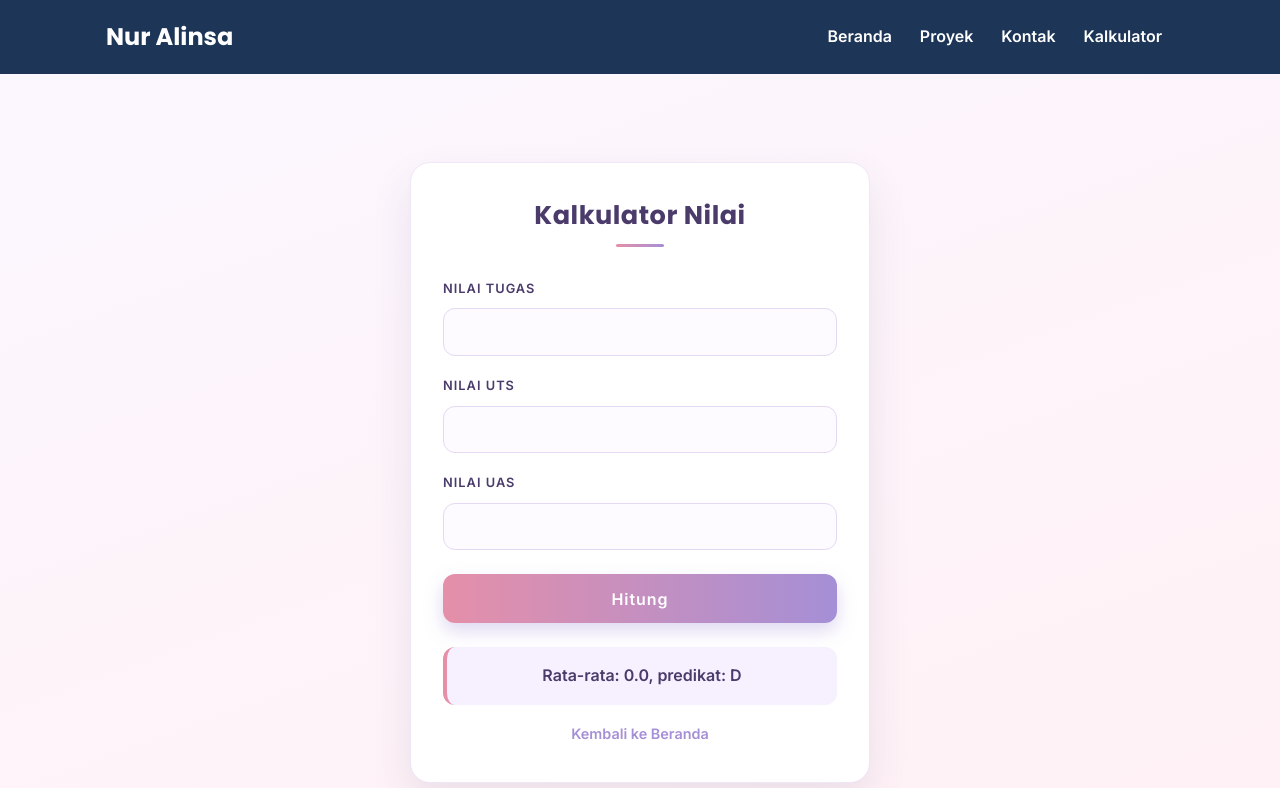
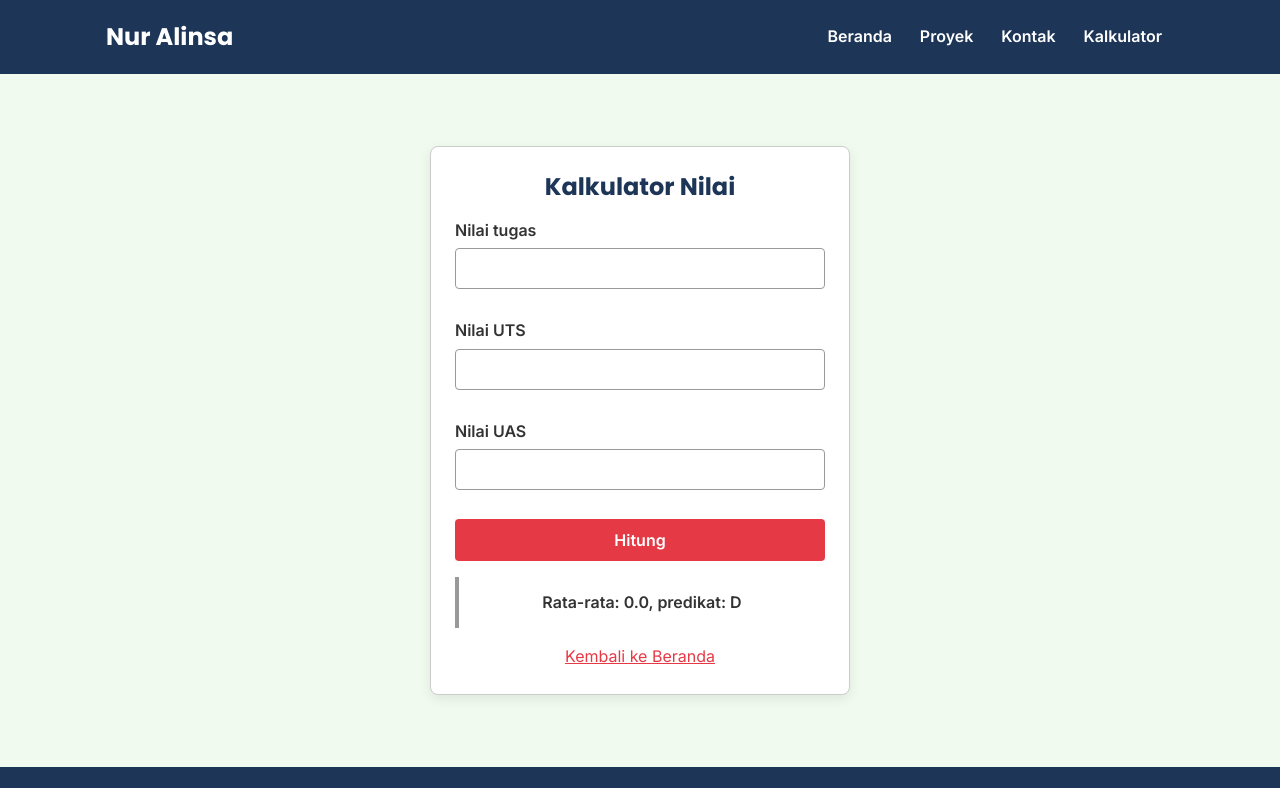
Before and after one commit to alinpplg1-cod/tugas-portofolio-nuralinsa, a plain HTML site: page kalkulator.html in a window 1280 px wide. Both pictures are taken after a click on the button "Hitung". Shown: the top 788 px of the page. Drawn offline with Linux system fonts and the light colour scheme.

Commit message:
perbaiki foto profil, tampilan kalkulator, dan tombol kosongkan pesan

```diff
--- a/css/kalkulator.css
+++ b/css/kalkulator.css
@@ -1,98 +1,46 @@
-
-/* Latar halaman */
-body {
-    min-height: 100vh;
-    background: linear-gradient(160deg, #FBF7FF 0%, #FFF1F5 100%);
-    background-attachment: fixed;
+/* Kartu kalkulator */
+main .kartu {
+    max-width: 420px;
+    margin: 2rem auto;
+    padding: 1.5rem;
+    border: 1px solid #ccc;
+    border-radius: 8px;
 }
 
-/* Kartu kalkulator */
-main .kartu {
-    max-width: 460px;
-    margin: 3rem auto;
-    padding: 2.25rem 2rem;
-    border: 1px solid #EFE6F7;
-    border-radius: 20px;
-    background-color: #FFFFFF;
-    box-shadow: 0 20px 40px rgba(74, 59, 107, 0.1);
-}
-
-/* Judul dengan garis kecil di bawahnya */
 main .kartu h2 {
-    margin-bottom: 1.75rem;
-    color: #4A3B6B;
-    font-size: 1.6rem;
-    letter-spacing: 0.02em;
+    margin-bottom: 1rem;
     text-align: center;
-}
-
-main .kartu h2::after {
-    content: "";
-    display: block;
-    width: 48px;
-    height: 3px;
-    margin: 0.75rem auto 0;
-    border-radius: 999px;
-    background: linear-gradient(90deg, #E58FA9, #A58FD6);
 }
 
 /* Label dan kolom isian */
 main .kartu label {
-    color: #4A3B6B;
-    font-size: 0.8rem;
     font-weight: 600;
-    letter-spacing: 0.08em;
-    text-transform: uppercase;
 }
 
 main .kartu input {
+    width: 100%;
     max-width: 100%;
-    margin-top: 0.5rem;
-    padding: 0.8rem 1rem;
-    border: 1px solid #E4D9F2;
-    border-radius: 12px;
-    background-color: #FDFBFF;
-    color: #4A3B6B;
-    transition: border-color 0.25s, box-shadow 0.25s;
-}
-
-main .kartu input:focus {
-    outline: none;
-    border-color: #A58FD6;
-    box-shadow: 0 0 0 4px rgba(165, 143, 214, 0.2);
+    margin: 0.3rem 0 0.8rem;
+    padding: 0.6rem;
+    border: 1px solid #999;
+    border-radius: 4px;
 }
 
 /* Tombol Hitung */
 #tombol {
     width: 100%;
-    margin-top: 0.5rem;
-    padding: 0.9rem;
-    border-radius: 12px;
-    background: linear-gradient(90deg, #E58FA9, #A58FD6);
-    letter-spacing: 0.06em;
-    box-shadow: 0 8px 18px rgba(165, 143, 214, 0.35);
-    transition: transform 0.2s, box-shadow 0.2s;
-}
-
-#tombol:hover {
-    transform: translateY(-2px);
-    box-shadow: 0 12px 22px rgba(165, 143, 214, 0.45);
-}
-
-#tombol:active {
-    transform: translateY(0);
+    padding: 0.7rem;
+    border-radius: 4px;
+    cursor: pointer;
 }
 
 /* Kotak hasil (tersembunyi sebelum ada hasil) */
 #hasil {
-    margin-top: 1.5rem;
-    padding: 1rem 1.25rem;
-    border-left: 4px solid #E58FA9;
-    border-radius: 12px;
-    background-color: #F7F1FF;
-    color: #4A3B6B;
+    margin-top: 1rem;
+    padding: 0.8rem;
+    border-left: 4px solid #999;
+    text-align: center;
     font-weight: 600;
-    text-align: center;
 }
 
 #hasil:empty {
@@ -100,19 +48,7 @@ main .kartu input:focus {
 }
 
 /* Tautan kembali */
-main .kartu>p:last-child {
+main .kartu > p:last-child {
     margin-bottom: 0;
     text-align: center;
 }
-
-main .kartu a {
-    color: #A58FD6;
-    font-size: 0.9rem;
-    font-weight: 600;
-    text-decoration: none;
-}
-
-main .kartu a:hover {
-    color: #E58FA9;
-    text-decoration: underline;
-}
--- a/css/style.css
+++ b/css/style.css
@@ -332,3 +332,37 @@ body.gelap {
 button[type="submit"] {
   background-color: #e63946;
 }
+.foto-profil {
+    width: 180px;
+    height: 180px;
+    border-radius: 50%;
+    object-fit: cover;
+}
+#penghitung {
+    margin: 0.5rem 0 1rem;
+}
+
+.baris-tombol {
+    display: flex;
+    flex-direction: row;
+    align-items: center;
+    gap: 0.75rem;
+}
+
+.baris-tombol button {
+    width: auto;
+    margin: 0;
+}
+#tombol-kosongkan {
+    background-color: #1e3a5f;
+    color: #fff;
+    border: none;
+    border-radius: 6px;
+    padding: 0.6rem 1.2rem;
+    font-weight: 600;
+    cursor: pointer;
+}
+
+#tombol-kosongkan:hover {
+    background-color: #16304f;
+}
```
Also changed, not shown: index.html (+1 -1 lines), js/main.js (+17 -1 lines), kontak.html (+9 -7 lines).
